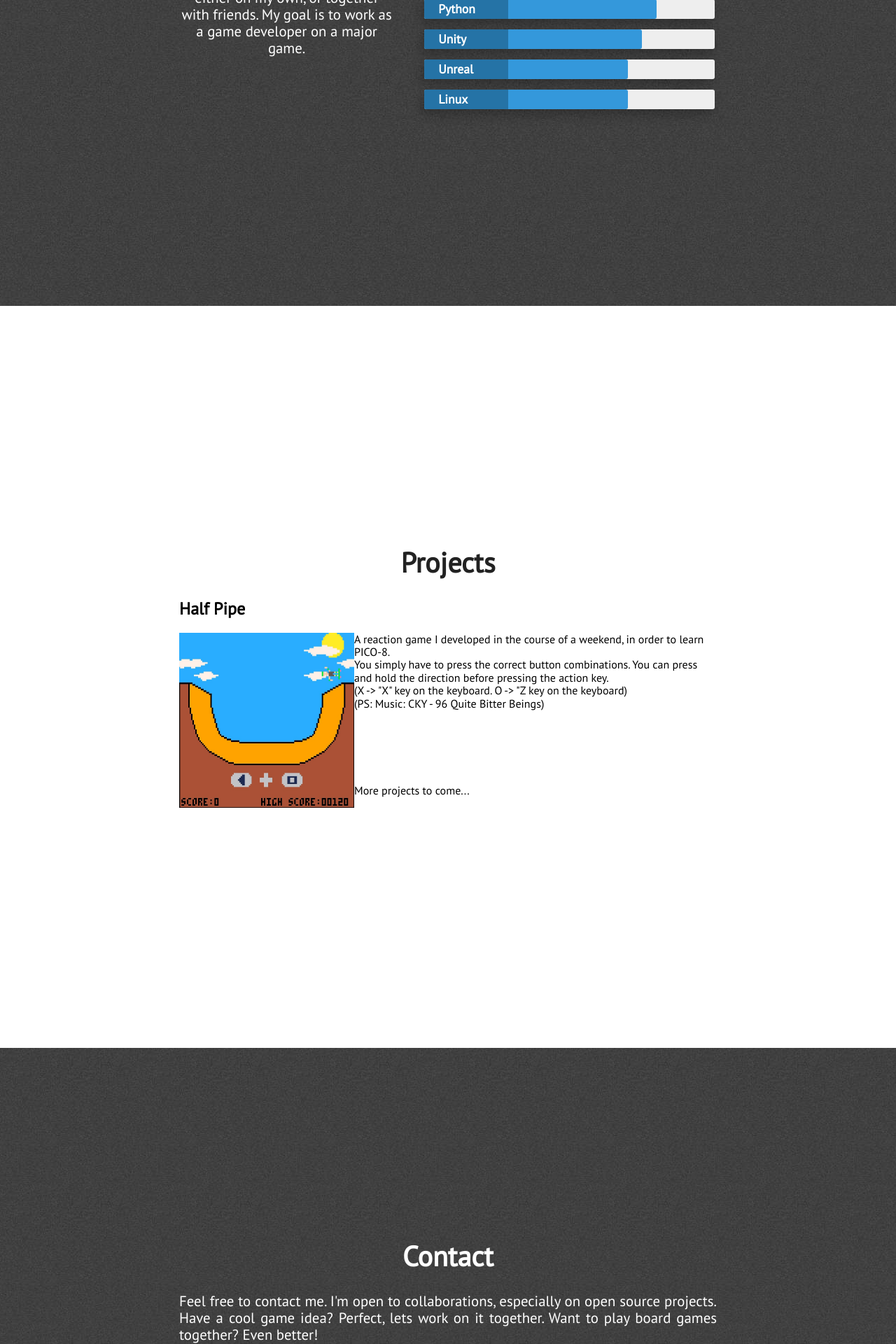
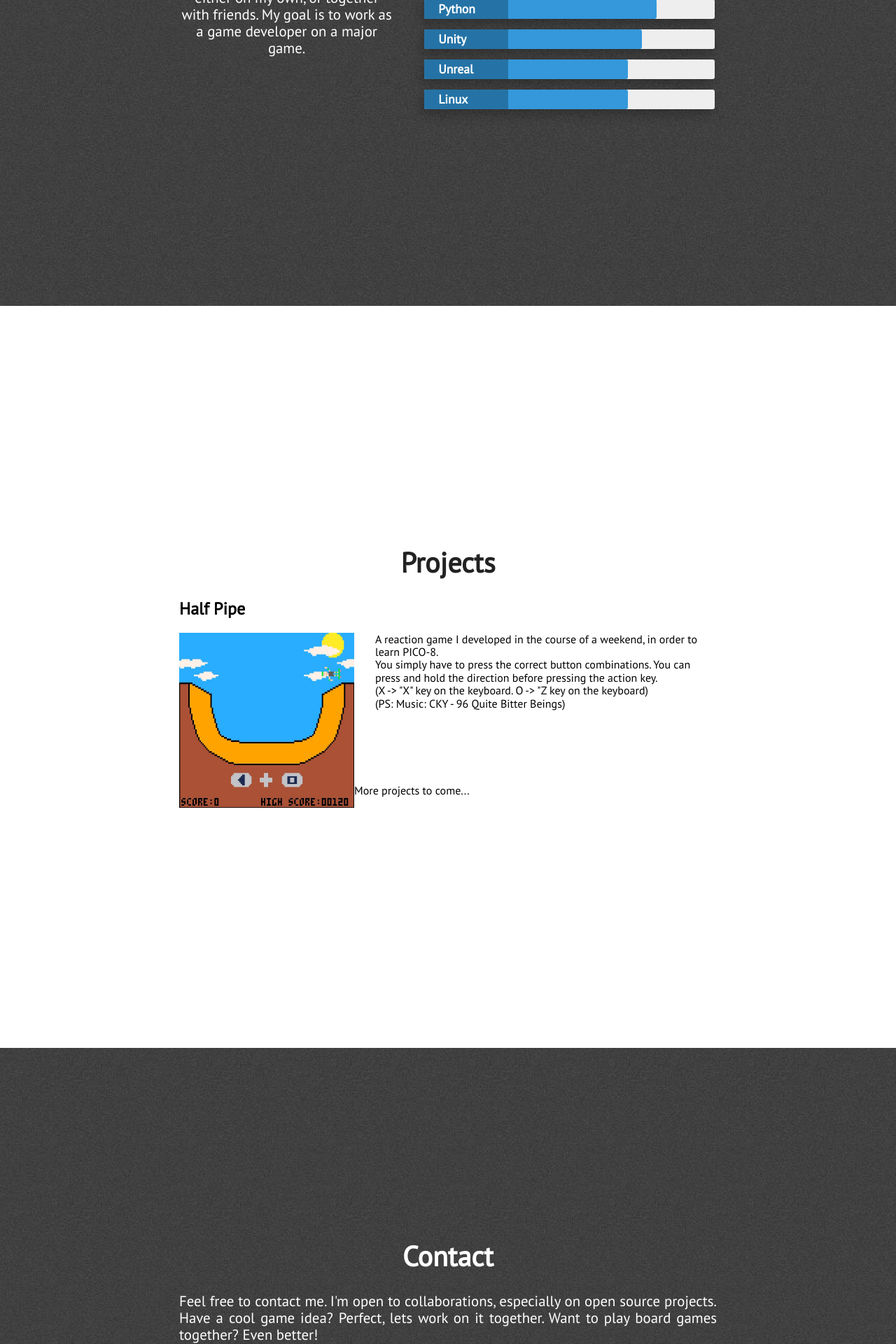
Before and after one commit to mkoseoglu091/mkoseoglu091.github.io, a Jekyll site: the page built from index.html, in a window 1280 px wide. Shown: the part 2463-4383 px from the top of the page at 70% size. Built offline with Jekyll 4.4.1, drawn with Linux system fonts in a browser that asks for light colours; nearby versions of some CDN libraries.

Commit message:
Update projects.html

```diff
--- a/_includes/projects.html
+++ b/_includes/projects.html
@@ -5,7 +5,7 @@
                 <h2>Half Pipe</h2>
                 <a href="halfpipe.html">
                     <img alt="Half Pipe" src="../assets/images/halfpipe screenshot.jpg" width="250" height="250" style="float:left"></a>
-                <p style="padding-left: 280;">A reaction game I developed in the course of a weekend, in order to learn PICO-8. <br>You simply have to press the correct button combinations. You can press and hold the direction before pressing the action key. <br>(X -> "X" key on the keyboard. O -> "Z key on the keyboard) <br>(PS: Music: CKY - 96 Quite Bitter Beings)</p>
+                <p style="padding-left: 280px;">A reaction game I developed in the course of a weekend, in order to learn PICO-8. <br>You simply have to press the correct button combinations. You can press and hold the direction before pressing the action key. <br>(X -> "X" key on the keyboard. O -> "Z key on the keyboard) <br>(PS: Music: CKY - 96 Quite Bitter Beings)</p>
 
                 <br>
                 <br>
```
